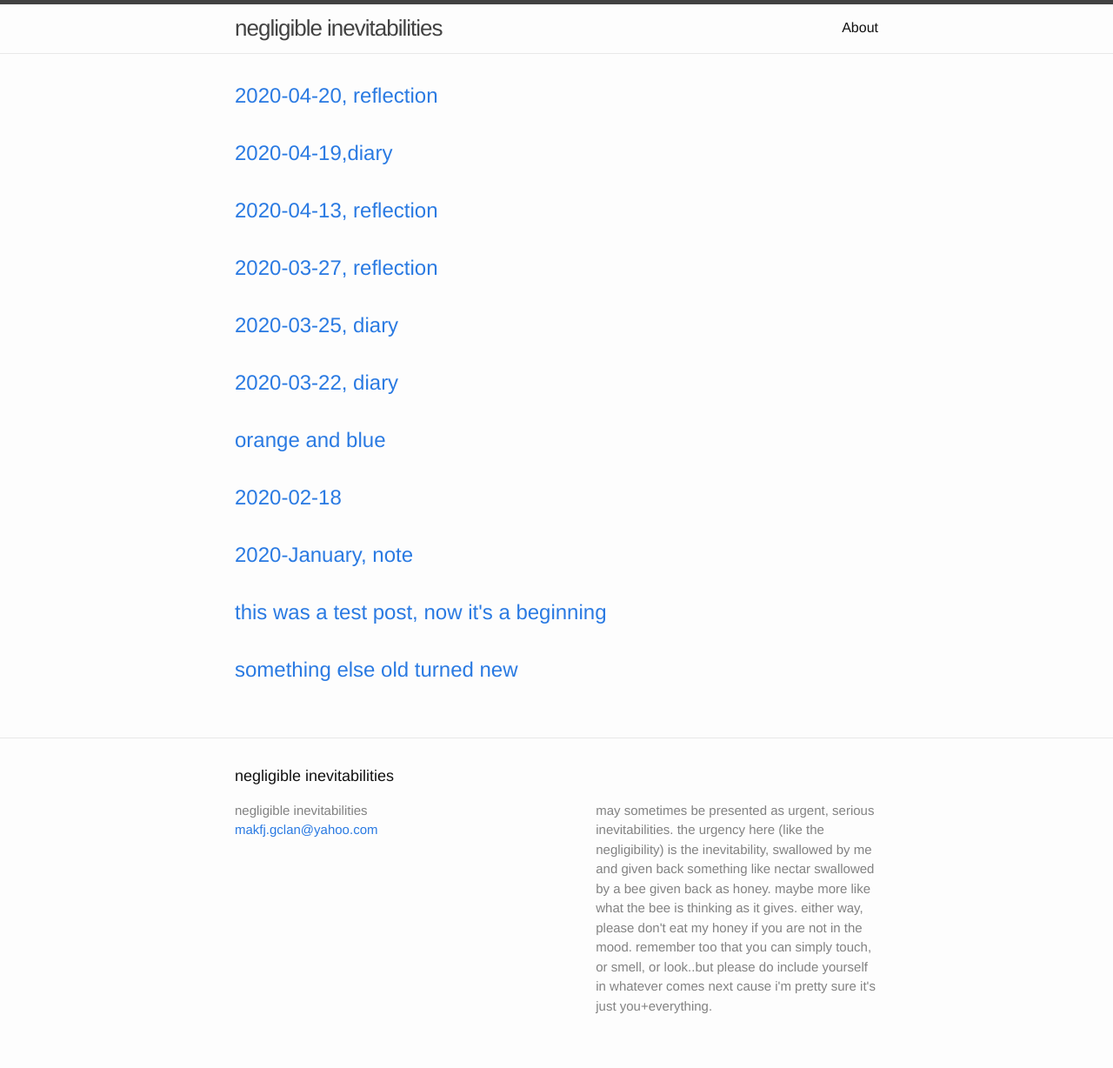
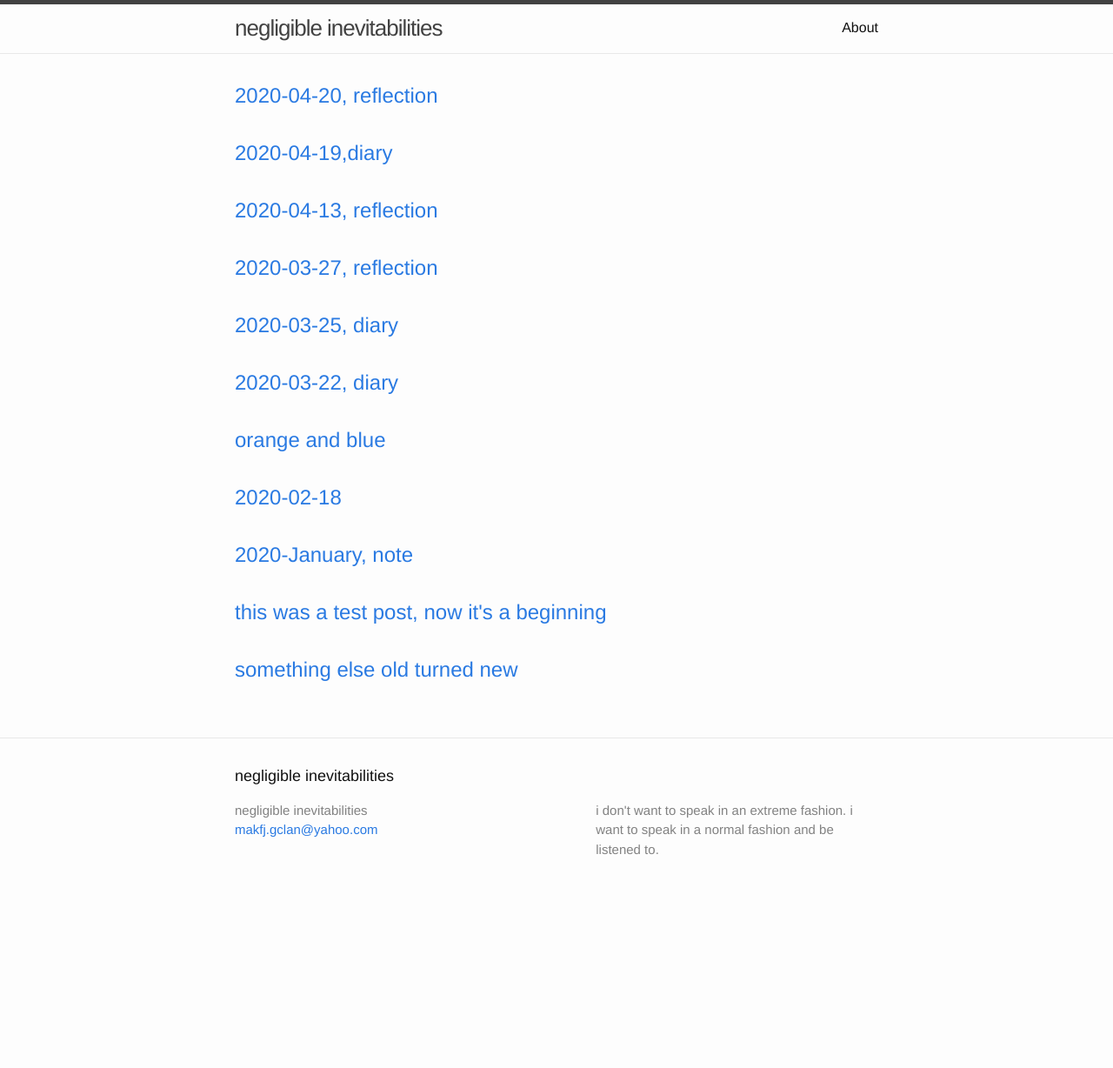
Before and after one commit to jamalgaddis/jamalgaddis.github.io, a Jekyll site: the page built from index.md, in a window 1280 px wide. Shown: the whole page at 87% size. Built offline with Jekyll 4.4.1, drawn with Linux system fonts in a browser that asks for light colours; after the commit the page ends 1048 px from its top, so only the background shows below that.

Commit message:
Update _config.yml

```diff
--- a/_config.yml
+++ b/_config.yml
@@ -16,12 +16,7 @@
 title: negligible inevitabilities
 email: makfj.gclan@yahoo.com
 description: > # this means to ignore newlines until "baseurl:"
-  may sometimes be presented as urgent, serious inevitabilities. the urgency
-  here (like the negligibility) is the inevitability, swallowed by me and given back something like nectar
-  swallowed by a bee given back as honey. maybe more like what the bee is thinking as
-  it gives. either way, please don't eat my honey if you are
-  not in the mood. remember too that you can simply touch, or smell, or look..but please do
-  include yourself in whatever comes next cause i'm pretty sure it's just you+everything.
+  i don't want to speak in an extreme fashion. i want to speak in a normal fashion and be listened to.
 baseurl: "" # the subpath of your site, e.g. /blog
 url: "" # the base hostname & protocol for your site, e.g. http://example.com
 
```
